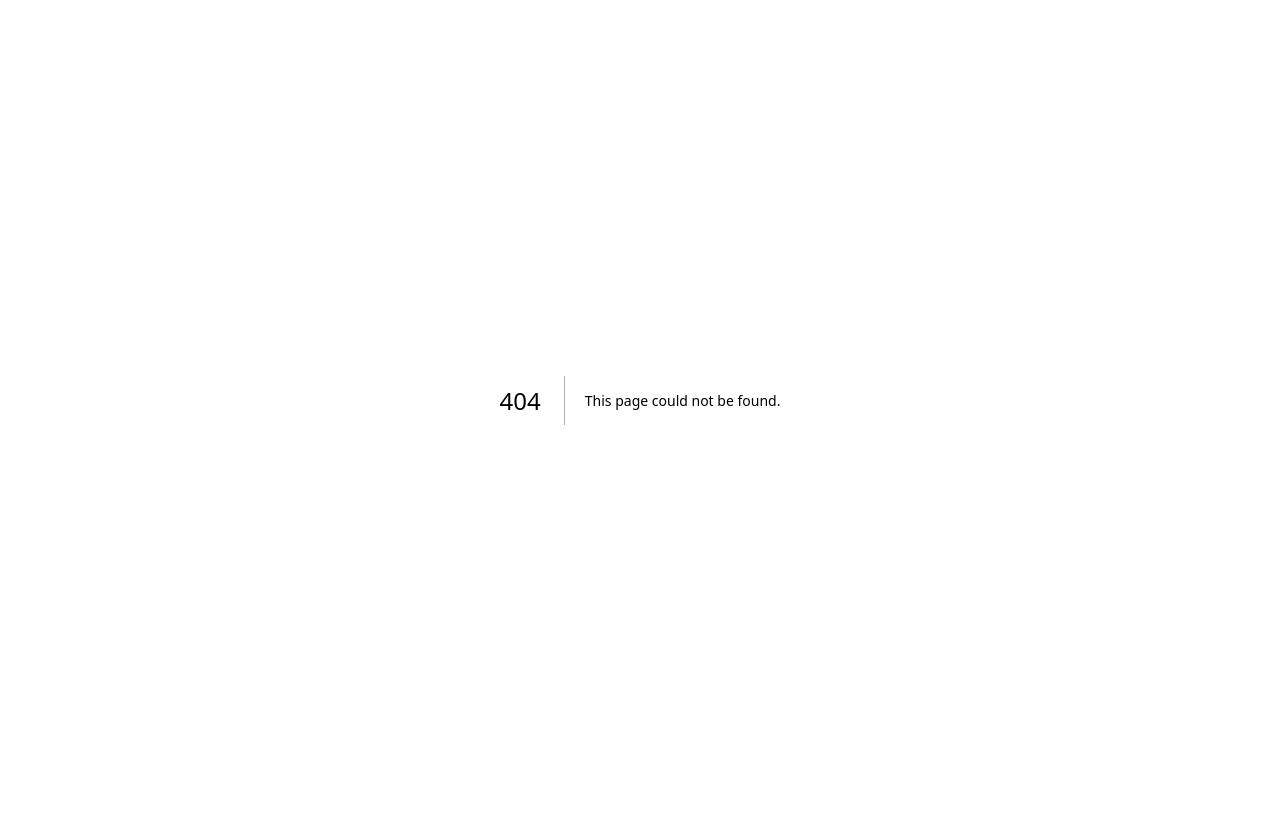
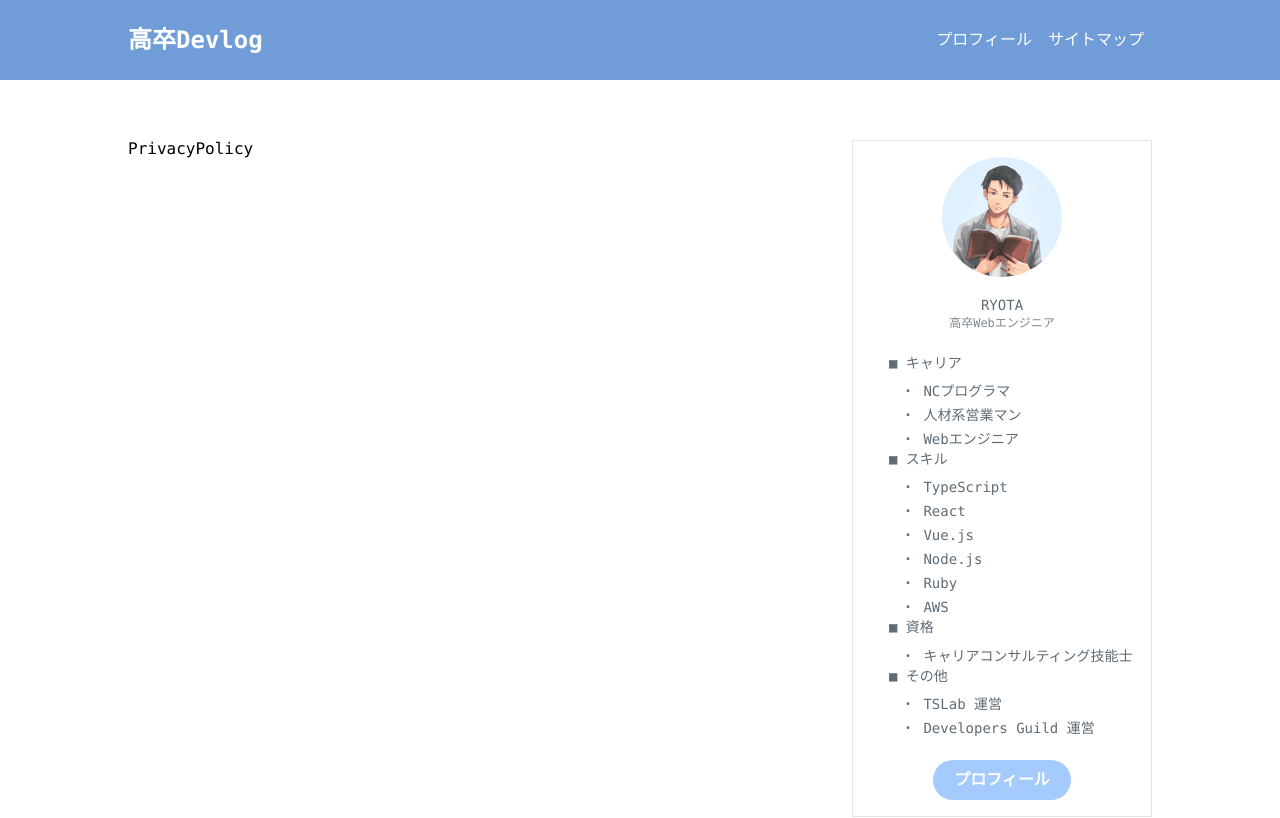
Before and after one commit to RYOTA-F/kosotu-devlog, a Next.js app: page /privacy-policy in a window 1280 px wide. Before the commit this address had no page. Shown: the top 818 px of the page. Built offline with nearby package versions, Linux system fonts and the light colour scheme.

Commit message:
:sparkles: PrivacyPolicyPage

```diff
--- /dev/null
+++ b/src/pages/privacy-policy/index.tsx
@@ -0,0 +1,9 @@
+import type { NextPage } from 'next'
+/** Layouts */
+import DefaultLayout from '@/components/layouts/DefaultLayout'
+
+const PrivacyPolicyPage: NextPage = () => {
+  return <DefaultLayout>PrivacyPolicy</DefaultLayout>
+}
+
+export default PrivacyPolicyPage
```
